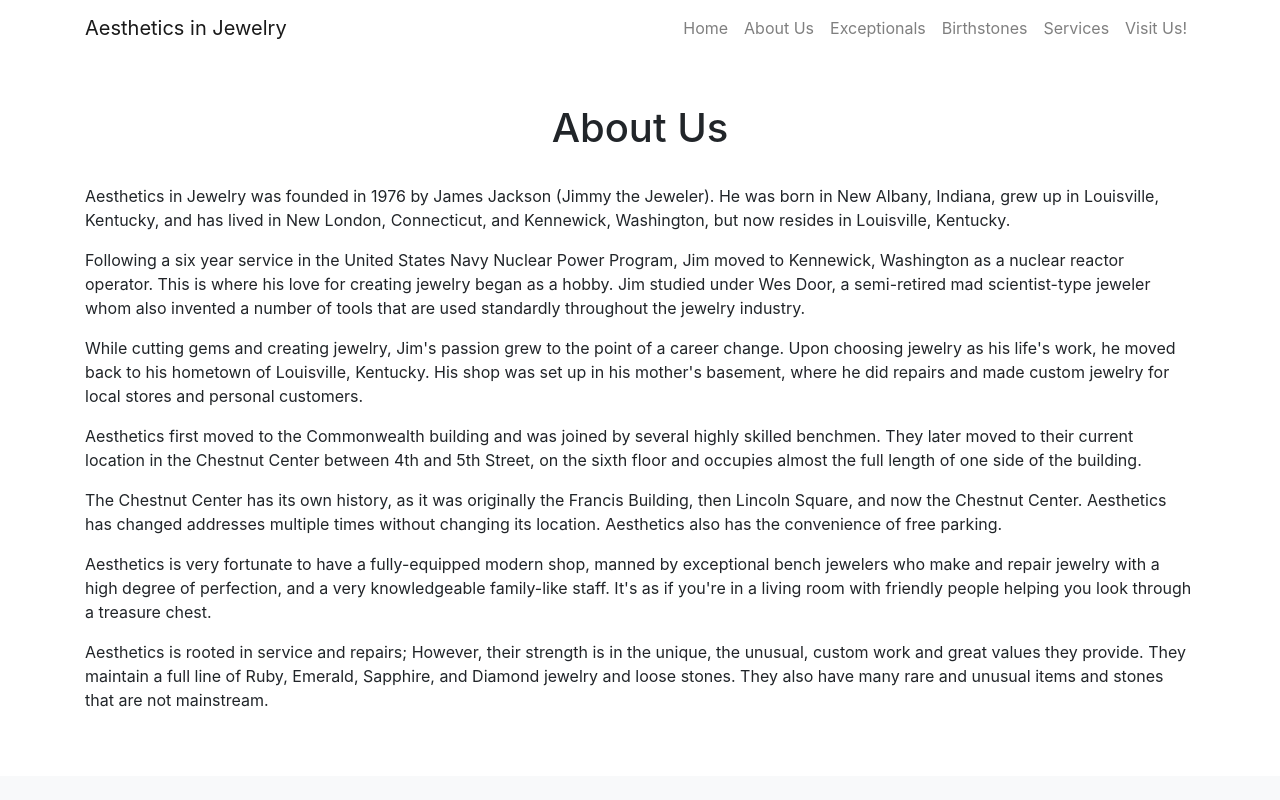
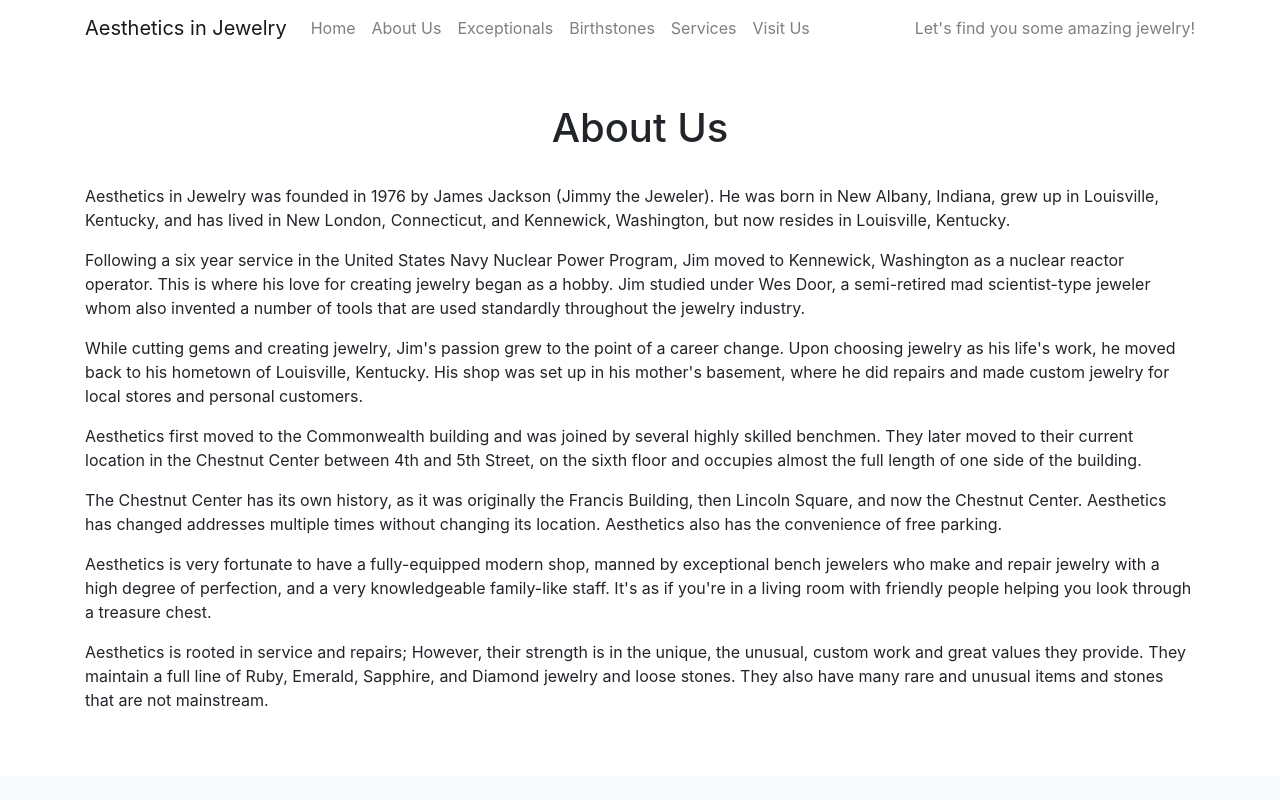
Before and after one commit to shadowlion/aestheticsinjewelry, a Next.js app: page /about in a window 1280 px wide. Shown: the top 800 px of the page. Built offline with nearby package versions, Linux system fonts and the light colour scheme.

Commit message:
fix: add clarity to header/footer

```diff
--- a/components/Footer.tsx
+++ b/components/Footer.tsx
@@ -34,6 +34,7 @@
             {/* <ContactForm /> */}
           </div>
         </div>
+        <hr />
         <Nav className="flex-column flex-md-row justify-content-md-center">
           <Nav.Item>
             <span className="nav-link">
--- a/components/Header.tsx
+++ b/components/Header.tsx
@@ -10,13 +10,16 @@
           <Navbar.Brand href="/">Aesthetics in Jewelry</Navbar.Brand>
           <Navbar.Toggle aria-controls="basic-navbar-nav" />
           <Navbar.Collapse id="basic-navbar-nav">
-            <Nav className="ml-auto">
+            <Nav className="mr-auto">
               <Nav.Link href="/">Home</Nav.Link>
               <Nav.Link href="/about">About Us</Nav.Link>
               <Nav.Link href="/exceptionals">Exceptionals</Nav.Link>
               <Nav.Link href="/birthstones">Birthstones</Nav.Link>
               <Nav.Link href="/services">Services</Nav.Link>
-              <Nav.Link href="/visit">Visit Us!</Nav.Link>
+              <Nav.Link href="/visit">Visit Us</Nav.Link>
+            </Nav>
+            <Nav className="d-none d-lg-block">
+              <Navbar.Text>Let's find you some amazing jewelry!</Navbar.Text>
             </Nav>
           </Navbar.Collapse>
         </Container>
```
